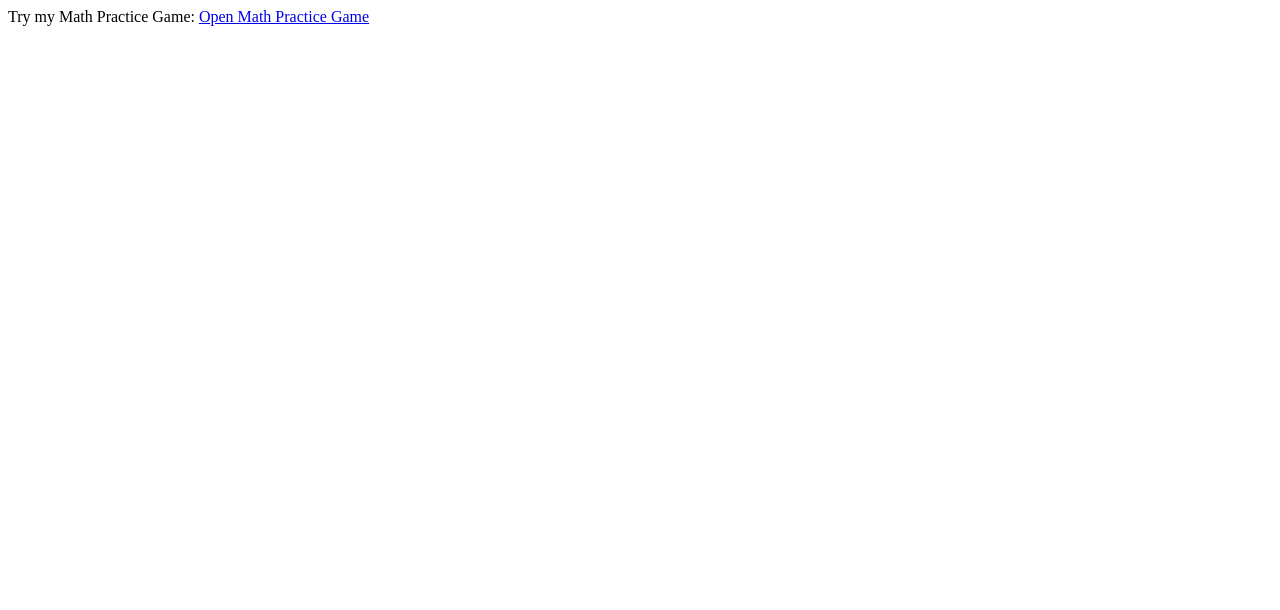
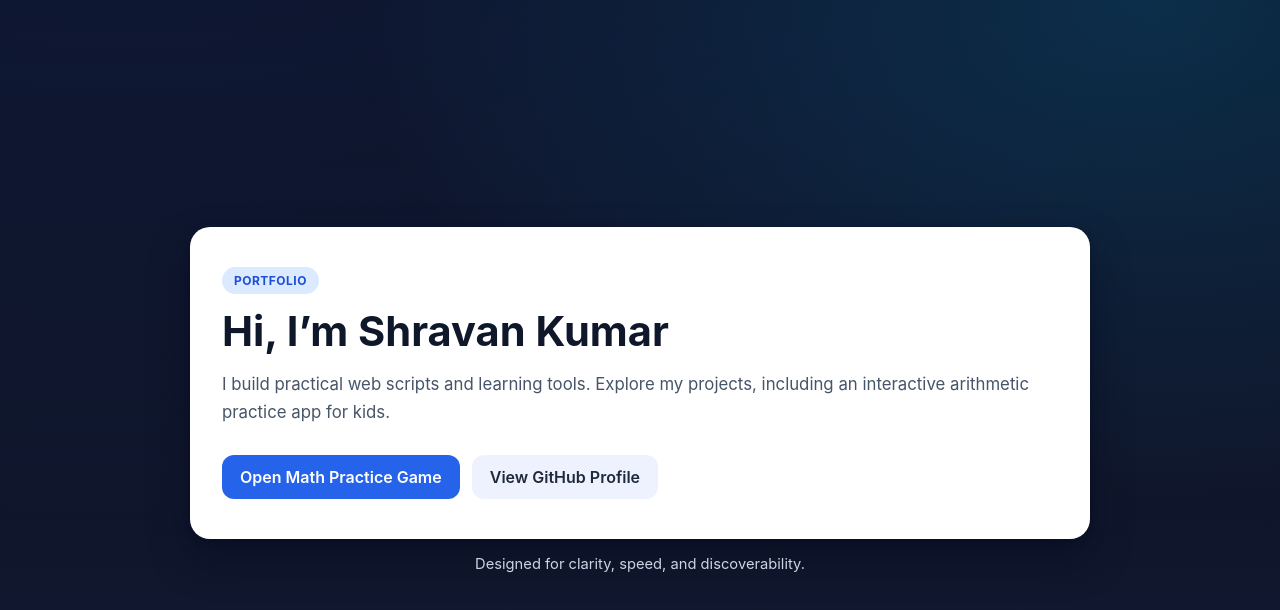
Before and after one commit to shra114/shra114.github.io, a plain HTML site: page index.html in a window 1280 px wide. Drawn offline with Linux system fonts and the light colour scheme.

Commit message:
polish the page.

```diff
--- a/index.html
+++ b/index.html
@@ -1,6 +1,155 @@
-<p>
-  Try my Math Practice Game:
-  <a href="https://shra114.github.io/math-practice-webapp/" target="_blank" rel="noopener">
-    Open Math Practice Game
-  </a>
-</p>
+<!doctype html>
+<html lang="en">
+  <head>
+    <meta charset="UTF-8" />
+    <meta name="viewport" content="width=device-width, initial-scale=1.0" />
+    <title>Shravan Kumar | Script Showcase</title>
+    <style>
+      :root {
+        --bg: #0b1020;
+        --bg-soft: #121a33;
+        --card: #ffffff;
+        --text: #0f172a;
+        --muted: #475569;
+        --primary: #2563eb;
+        --primary-hover: #1d4ed8;
+        --ring: rgba(37, 99, 235, 0.25);
+      }
+
+      * {
+        box-sizing: border-box;
+      }
+
+      body {
+        margin: 0;
+        min-height: 100vh;
+        font-family: Inter, "Segoe UI", Roboto, Arial, sans-serif;
+        color: var(--text);
+        background:
+          radial-gradient(1200px 600px at 10% -10%, #1e3a8a33, transparent),
+          radial-gradient(800px 500px at 90% 0%, #0ea5e933, transparent),
+          linear-gradient(180deg, var(--bg), var(--bg-soft));
+        display: grid;
+        place-items: center;
+        padding: 24px;
+      }
+
+      .container {
+        width: min(900px, 100%);
+      }
+
+      .hero {
+        background: var(--card);
+        border-radius: 20px;
+        padding: 40px 32px;
+        box-shadow:
+          0 20px 40px rgba(2, 6, 23, 0.35),
+          0 2px 8px rgba(2, 6, 23, 0.2);
+      }
+
+      .badge {
+        display: inline-block;
+        margin-bottom: 14px;
+        padding: 6px 12px;
+        border-radius: 999px;
+        font-size: 12px;
+        font-weight: 700;
+        letter-spacing: 0.04em;
+        text-transform: uppercase;
+        color: #1d4ed8;
+        background: #dbeafe;
+      }
+
+      h1 {
+        margin: 0;
+        font-size: clamp(1.8rem, 4vw, 2.6rem);
+        line-height: 1.15;
+      }
+
+      p {
+        margin: 14px 0 0;
+        color: var(--muted);
+        font-size: 1.05rem;
+        line-height: 1.7;
+      }
+
+      .actions {
+        margin-top: 28px;
+        display: flex;
+        gap: 12px;
+        flex-wrap: wrap;
+      }
+
+      .btn {
+        display: inline-flex;
+        align-items: center;
+        justify-content: center;
+        border: 0;
+        border-radius: 12px;
+        padding: 12px 18px;
+        font-weight: 600;
+        text-decoration: none;
+        transition: all 0.2s ease;
+      }
+
+      .btn-primary {
+        background: var(--primary);
+        color: #fff;
+      }
+
+      .btn-primary:hover {
+        background: var(--primary-hover);
+        transform: translateY(-1px);
+      }
+
+      .btn-secondary {
+        background: #eef2ff;
+        color: #1e293b;
+      }
+
+      .btn-secondary:hover {
+        background: #e2e8f0;
+      }
+
+      .btn:focus-visible {
+        outline: none;
+        box-shadow: 0 0 0 4px var(--ring);
+      }
+
+      .footer {
+        margin-top: 16px;
+        color: #cbd5e1;
+        font-size: 0.92rem;
+        text-align: center;
+      }
+    </style>
+  </head>
+  <body>
+    <main class="container">
+      <section class="hero">
+        <span class="badge">Portfolio</span>
+        <h1>Hi, I’m Shravan Kumar</h1>
+        <p>
+          I build practical web scripts and learning tools. Explore my projects,
+          including an interactive arithmetic practice app for kids.
+        </p>
+
+        <div class="actions">
+          <a
+            class="btn btn-primary"
+            href="https://shra114.github.io/math-practice-webapp/"
+            target="_blank"
+            rel="noopener"
+          >
+            Open Math Practice Game
+          </a>
+          <a class="btn btn-secondary" href="https://github.com/shra114" target="_blank" rel="noopener">
+            View GitHub Profile
+          </a>
+        </div>
+      </section>
+
+      <div class="footer">Designed for clarity, speed, and discoverability.</div>
+    </main>
+  </body>
+</html>
```
